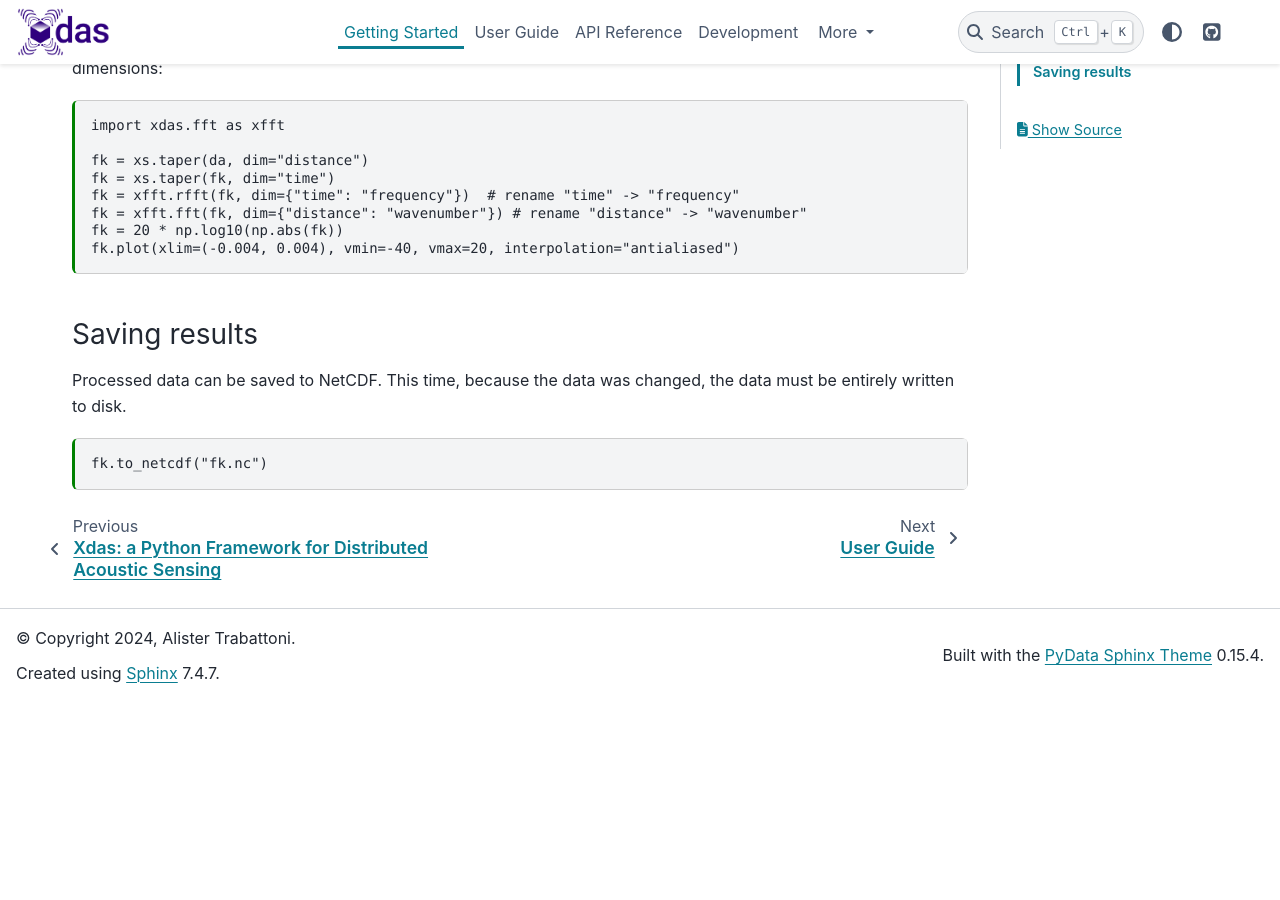
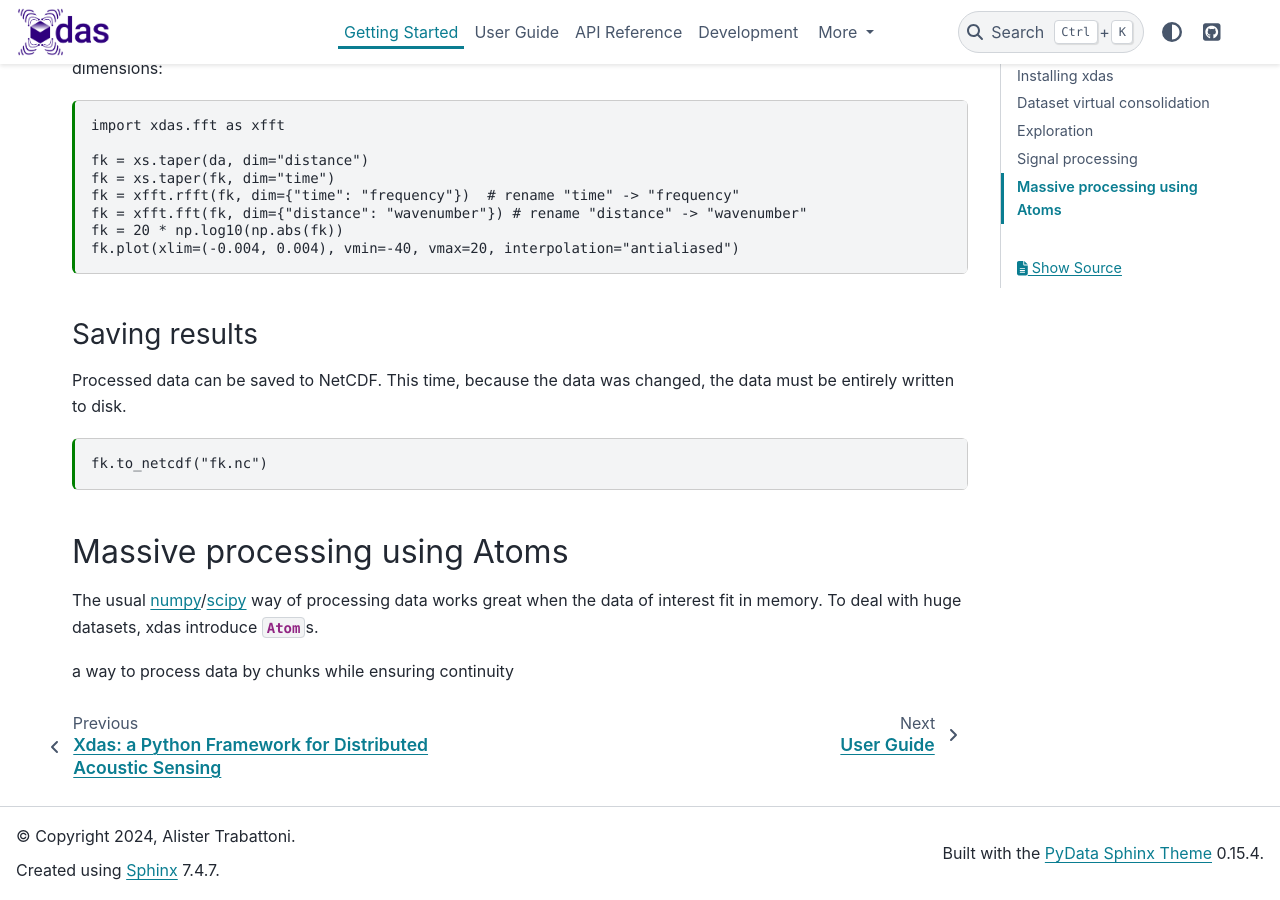
Before and after one commit to xdas-dev/xdas, a Sphinx documentation site: the page built from docs/getting-started.md, in a window 1280 px wide and 900 px high, scrolled down 4701 px. Built offline with Sphinx 7.4.7 and the PyData theme 0.15.4, drawn with Linux system fonts in a browser that asks for light colours; before the commit the page ends 5403 px from its top, so only the background shows below that; some of the changed text lies outside the part shown.

Commit message:
WIP: docs

````diff
--- a/docs/getting-started.md
+++ b/docs/getting-started.md
@@ -141,7 +141,7 @@ da.plot(yincrease=False, vmin=-0.5, vmax=0.5)
 ```
 
 
-## Processing
+## Signal processing
 
 DataArray can be processed without having to extract the underlying N-dimensional array. Most numpy functions can be applied while preserving metadata. Xdas also wraps a large subset of [numpy](https://numpy.org/) and [scipy](https://scipy.org/) function by adding coordinates handling. You mainly need to replace `axis` arguments by `dim` ones and to provides dimensions by name and not by position.
 
@@ -200,3 +200,12 @@ Processed data can be saved to NetCDF. This time, because the data was changed,
 ```{code-cell}
 fk.to_netcdf("fk.nc")
 ```
+
+
+## Massive processing using Atoms
+
+The usual [numpy](https://numpy.org/)/[scipy](https://scipy.org/) way of processing
+data works great when the data of interest fit in memory. To deal with huge datasets,
+xdas introduce {py:class}`~xdas.atoms.Atom`s.
+
+a way to process data by chunks while ensuring continuity
````
Also changed, not shown: docs/api/atoms.md (+8 -9 lines), 2 other files.
